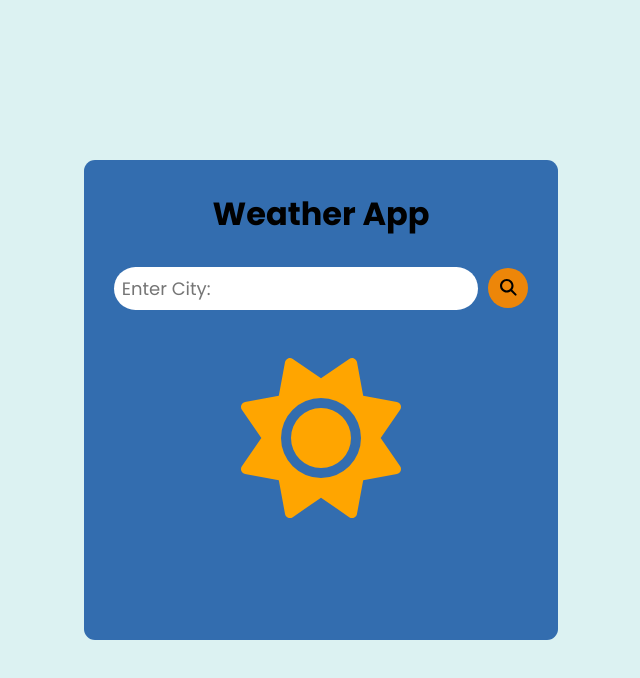
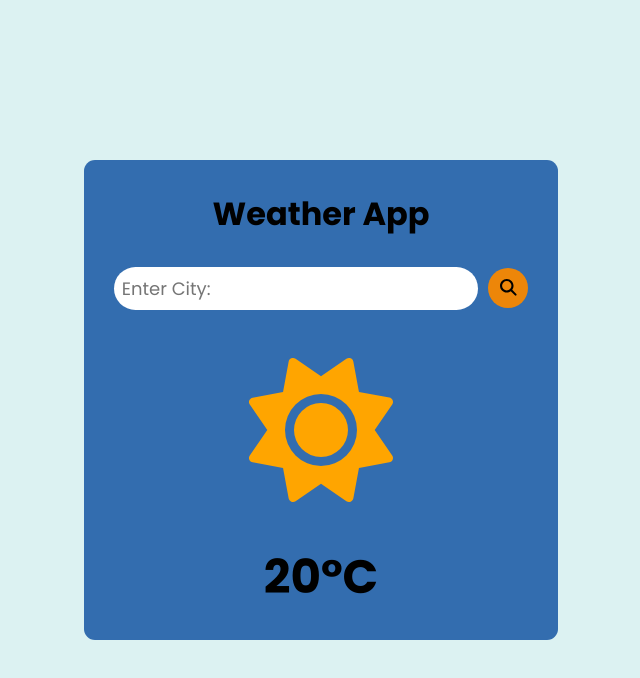
Before and after one commit to zahraRostami1999/weather-app, a React (Create React App) app: page / in a window 1280 px wide. Shown: the top 678 px of the page, without its empty margins (319-959 px from the left). Built offline with nearby package versions, Linux system fonts and the light colour scheme.

Commit message:
edit weather component: add city's temp

```diff
--- a/src/components/weather/Weather.jsx
+++ b/src/components/weather/Weather.jsx
@@ -21,7 +21,10 @@ function Weather() {
           </button>
         </div>
         <div className={styled.weatherIcon}>
-          <FontAwesomeIcon icon={faSun} size="10x" color="orange" />
+          <FontAwesomeIcon icon={faSun} size="9x" color="orange" />
+        </div>
+        <div className={styled.weatherTemp}>
+            <h3>20°C</h3>
         </div>
       </div>
     </div>
```
